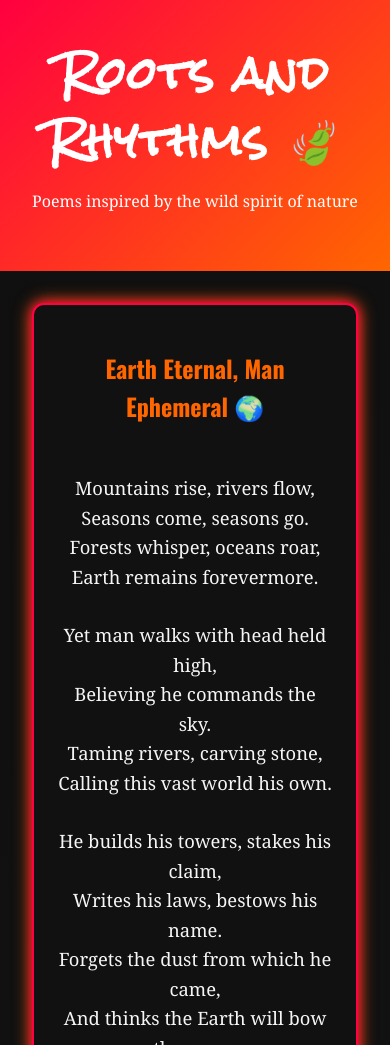
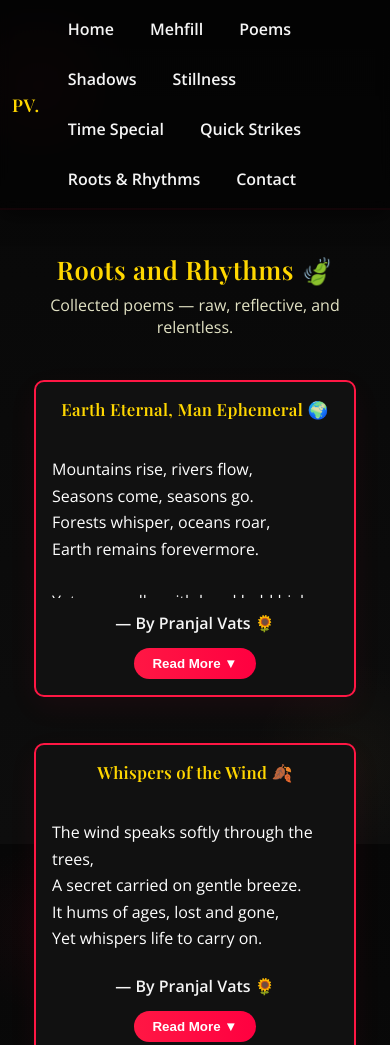
Before and after one commit to vatspranjal29-pv/Wildness-unleashed, a plain HTML site: page naturepoems.html in a window 390 px wide. Shown: the top 1045 px of the page. Drawn offline with nearby package versions, Linux system fonts and the light colour scheme.

Commit message:
Update naturepoems.html

```diff
--- a/naturepoems.html
+++ b/naturepoems.html
@@ -1,121 +1,236 @@
 <!DOCTYPE html>
 <html lang="en">
 <head>
-  <meta charset="UTF-8">
-  <meta name="viewport" content="width=device-width, initial-scale=1.0">
-  <title>Roots and Rhythms 🍃 - Wildness Unleashed</title>
+<meta charset="UTF-8" />
+<meta name="viewport" content="width=device-width,initial-scale=1.0" />
+<title>Roots and Rhythms 🍃 — By Pranjal Vats 🌻</title>
 
 <!-- Google Fonts -->
-  <link href="https://fonts.googleapis.com/css2?family=Rock+Salt&family=Open+Sans:wght@300;400;600;700&family=Oswald:wght@400;700&display=swap" rel="stylesheet">
+<link href="https://fonts.googleapis.com/css2?family=Playfair+Display:wght@600&family=Open+Sans:wght@300;400;600&display=swap" rel="stylesheet">
 
 <style>
-    :root {
-      --accent-1: #ff0040;
-      --accent-2: #ff6600;
-      --bg-1: #0f0f0f;
-      --bg-2: #1c1c1c;
-      --muted: #f5f5f5;
+:root{
+  --red:#ff1744;
+  --red-strong:#ff0040;
+  --gold:#FFD700;
+  --bg-dark:#0d0d0d;
+  --card-bg:#111111;
+  --muted:#f5f5f5;
 }
 
-    body {
-      background: linear-gradient(135deg, var(--bg-1), var(--bg-2));
-      color: var(--muted);
-      font-family: 'Georgia', serif;
-      margin: 0;
-      padding: 0;
-      line-height: 1.6;
+html,body{height:100%;margin:0;}
+body{
+  background: radial-gradient(circle at 10% 10%, rgba(255,20,68,0.04) 0%, transparent 10%),
+              radial-gradient(circle at 90% 90%, rgba(255,209,102,0.03) 0%, transparent 12%),
+              linear-gradient(180deg,#070707 0%, #0d0d0d 100%);
+  color:var(--muted);
+  font-family:'Open Sans',system-ui,-apple-system,Segoe UI,Roboto,'Helvetica Neue',Arial;
+  -webkit-font-smoothing:antialiased;
+  -moz-osx-font-smoothing:grayscale;
+  overflow-y:auto;
 }
 
-    header {
-      text-align: center;
-      padding: 2.5rem 1rem;
-      background: linear-gradient(135deg, var(--accent-1), var(--accent-2));
-      color: #fff;
+/* NAVBAR */
+.navbar{
+  position:sticky;
+  top:0;
+  z-index:30;
+  display:flex;
+  align-items:center;
+  justify-content:space-between;
+  gap:1rem;
+  padding:14px 20px;
+  background:rgba(0,0,0,0.45);
+  backdrop-filter: blur(6px);
+  border-bottom:2px solid rgba(255,23,68,0.06);
+  box-shadow: 0 6px 20px rgba(0,0,0,0.5);
+}
+.brand{
+  display:flex;
+  gap:12px;
+  align-items:center;
+}
+.brand .logo{
+  font-family:'Playfair Display',serif;
+  color:var(--gold);
+  font-weight:700;
+  font-size:1.1rem;
+  letter-spacing:0.6px;
+}
+.nav-links{
+  display:flex;
+  gap:12px;
+  align-items:center;
+  flex-wrap:wrap;
+  overflow:auto;
+}
+.nav-links a{
+  color:var(--muted);
+  text-decoration:none;
+  padding:8px 12px;
+  border-radius:22px;
+  font-weight:600;
+  white-space:nowrap;
+  transition: all .18s ease;
+}
+.nav-links a:hover{ color:var(--gold); background: rgba(255,23,68,0.04); }
+
+/* Page header */
+header.page-head{
+  text-align:center;
+  padding:42px 18px 6px;
+  z-index:10;
+  position:relative;
+}
+header.page-head h1{
+  margin:0;
+  font-family:'Playfair Display', serif;
+  color:var(--gold);
+  font-size:2.25rem;
+  letter-spacing:0.6px;
+}
+header.page-head p.subtitle{
+  margin:8px 0 0;
+  color:#ffd;
+  opacity:0.88;
+  font-size:1rem;
 }
 
-    header h1 {
-      font-family: 'Rock Salt', cursive;
-      font-size: 2.6rem;
-      margin: 0;
-      letter-spacing: 2px;
+/* main wrapper */
+main{
+  position:relative;
+  z-index:10;
+  max-width:1100px;
+  margin:22px auto 80px;
+  padding:0 20px;
 }
 
-    section {
-      padding: 2rem;
-      max-width: 900px;
-      margin: auto;
+/* poems list: 2 columns desktop, 1 column mobile */
+.poems-list{
+  display:grid;
+  grid-template-columns: 1fr;
+  gap:18px;
+}
+@media(min-width:900px){
+  .poems-list{
+    grid-template-columns: 1fr 1fr;
+  }
 }
 
-    article {
-      background: #111;
-      border: 2px solid var(--accent-1);
-      border-radius: 12px;
-      padding: 1.5rem;
-      margin-bottom: 2rem;
-      box-shadow: 0px 0px 12px var(--accent-1), 0px 0px 18px var(--accent-2);
+.poem-card{
+  background:var(--card-bg);
+  border:2px solid var(--red);
+  border-radius:14px;
+  padding:20px;
+  box-shadow: 0 10px 30px rgba(255,23,68,0.06);
+  overflow:visible;
+  transition: transform .18s ease, box-shadow .18s ease;
+}
+.poem-card:hover{ transform: translateY(-6px); box-shadow: 0 18px 40px rgba(255,23,68,0.10); }
+
+.poem-title{
+  margin:0 0 10px;
+  text-align:center;
+  color:var(--gold);
+  font-family:'Playfair Display', serif;
+  font-size:1.25rem;
+  letter-spacing:0.3px;
 }
 
-    article h2 {
-      color: var(--accent-2);
-      text-align: center;
-      margin-bottom: 1rem;
-      font-family: 'Oswald', sans-serif;
+.poem-content{
+  color:#ffffff;
+  white-space:pre-line;
+  line-height:1.65;
+  font-size:1.05rem;
+  max-height:none; /* mobile controls with class */
+  overflow:hidden;
+  transition: max-height .35s ease;
 }
 
-    article p {
-      white-space: pre-line;
-      text-align: center;
-      font-size: 1.15rem;
+.author{
+  margin-top:14px;
+  color:var(--muted);
+  text-align:center;
+  font-weight:600;
 }
 
-    .btn {
-      display: inline-block;
-      margin: 20px auto;
-      padding: 10px 20px;
-      border-radius: 30px;
-      text-decoration: none;
-      font-weight: 600;
-      color: #fff;
-      background: var(--accent-1);
-      box-shadow: 0 0 8px var(--accent-1), 0 0 14px var(--accent-2);
-      transition: background 0.3s ease, box-shadow 0.3s ease;
+.read-toggle{
+  display:block;
+  margin:14px auto 0;
+  text-align:center;
+  background:linear-gradient(90deg,var(--red),var(--red-strong));
+  color:#fff;
+  padding:8px 18px;
+  border-radius:999px;
+  width:max-content;
+  cursor:pointer;
+  font-weight:700;
+  border:none;
+}
+.read-toggle:hover{ filter:brightness(1.05); transform:translateY(-2px); }
+
+@media (max-width:900px){
+  .poem-content{ max-height:10.5em; }
+  .poem-card.expanded .poem-content{ max-height:2000px; }
+}
+@media (min-width:900px){
+  .read-toggle{ display:none; }
 }
 
-    .btn:hover {
-      background: var(--accent-2);
-      box-shadow: 0 0 12px var(--accent-2), 0 0 20px var(--accent-1);
+/* Home button */
+.home-btn{
+  display:block;
+  margin:30px auto 80px;
+  width:fit-content;
+  padding:10px 20px;
+  background: linear-gradient(90deg,var(--red),var(--red-strong));
+  color:#fff;
+  text-decoration:none;
+  border-radius:28px;
+  font-weight:700;
 }
 
-    .center {
-      text-align: center;
+@media (max-width:520px){
+  header.page-head h1{ font-size:1.6rem; }
+  .poem-card{ padding:16px; margin:14px; border-radius:10px; }
+  .poem-title{ font-size:1.05rem; }
+  .poem-content{ font-size:1rem; }
+  .navbar{ padding:10px 12px; }
 }
 </style>
-
-  <!-- Protection Script -->
-  <script>
-    document.addEventListener("contextmenu", e => e.preventDefault());
-    document.addEventListener("keydown", e => {
-      if (
-        e.ctrlKey &&
-        (e.key === "c" || e.key === "u" || e.key === "s" || e.key === "p") ||
-        e.key === "F12"
-      ) {
-        e.preventDefault();
-      }
-    });
-  </script>
 </head>
 <body>
-  <header>
+
+<!-- NAVBAR -->
+<nav class="navbar" role="navigation" aria-label="Main navigation">
+  <div class="brand">
+    <div class="logo">PV.</div>
+  </div>
+  <div class="nav-links" role="menubar">
+    <a href="index.html" role="menuitem">Home</a>
+    <a href="shayari.html" role="menuitem">Mehfill</a>
+    <a href="poems.html" role="menuitem" aria-current="page">Poems</a>
+    <a href="villain.html" role="menuitem">Shadows</a>
+    <a href="unproven.html" role="menuitem">Stillness</a>
+    <a href="trilogy.html" role="menuitem">Time Special</a>
+    <a href="Shortpem.html" role="menuitem">Quick Strikes</a>
+    <a href="naturepoems.html" role="menuitem">Roots &amp; Rhythms</a>
+    <a href="mailto:wildness.unleashed12@gmail.com" role="menuitem">Contact</a>
+  </div>
+</nav>
+
+<header class="page-head">
   <h1>Roots and Rhythms 🍃</h1>
-    <p>Poems inspired by the wild spirit of nature</p>
+  <p class="subtitle">Collected poems — raw, reflective, and relentless.</p>
 </header>
 
-  <section>
+<main>
+<section class="poems-list">
+
 <!-- Poem 1 -->
-    <article>
-      <h2>Earth Eternal, Man Ephemeral 🌍</h2>
-      <p>
+<article class="poem-card">
+  <h2 class="poem-title">Earth Eternal, Man Ephemeral 🌍</h2>
+  <div class="poem-content">
 Mountains rise, rivers flow,
 Seasons come, seasons go.
 Forests whisper, oceans roar,
@@ -141,53 +256,61 @@ It hums beyond where memory lies.
 Man may dream of endless reign,
 Yet he will turn to dust again.
 
-— By <b>Pranjal Vats 🌻</b>
-      </p>
+— By Pranjal Vats 🌻
+  </div>
+  <div class="author">— By Pranjal Vats 🌻</div>
+  <button class="read-toggle" onclick="toggleCard(this)">Read More ▼</button>
 </article>
 
 <!-- Poem 2 -->
-    <article>
-      <h2>Whispers of the Wind 🍂</h2>
-      <p>
+<article class="poem-card">
+  <h2 class="poem-title">Whispers of the Wind 🍂</h2>
+  <div class="poem-content">
 The wind speaks softly through the trees,
 A secret carried on gentle breeze.
 It hums of ages, lost and gone,
 Yet whispers life to carry on.
 
-— By <b>Pranjal Vats 🌻</b>
-      </p>
+— By Pranjal Vats 🌻
+  </div>
+  <div class="author">— By Pranjal Vats 🌻</div>
+  <button class="read-toggle" onclick="toggleCard(this)">Read More ▼</button>
 </article>
 
 <!-- Poem 3 -->
-    <article>
-      <h2>River’s Song 🌊</h2>
-      <p>
+<article class="poem-card">
+  <h2 class="poem-title">River’s Song 🌊</h2>
+  <div class="poem-content">
 A river carves with patient grace,
 Through rock, through time, it finds its place.
 No rush, no force, just steady flow,
 A lesson in the way to grow.
 
-— By <b>Pranjal Vats 🌻</b>
-      </p>
+— By Pranjal Vats 🌻
+  </div>
+  <div class="author">— By Pranjal Vats 🌻</div>
+  <button class="read-toggle" onclick="toggleCard(this)">Read More ▼</button>
 </article>
 
 <!-- Poem 4 -->
-    <article>
-      <h2>Roots Beneath 🌱</h2>
-      <p>
+<article class="poem-card">
+  <h2 class="poem-title">Roots Beneath 🌱</h2>
+  <div class="poem-content">
 We see the tree, its crown, its might,
 But roots hold steady out of sight.
 In hidden soil, they weave, they stay,
 The strength that keeps the storms away.
 
-— By <b>Pranjal Vats 🌻</b>
-      </p>
+— By Pranjal Vats 🌻
+  </div>
+  <div class="author">— By Pranjal Vats 🌻</div>
+  <button class="read-toggle" onclick="toggleCard(this)">Read More ▼</button>
 </article>
 
 <!-- Poem 5 -->
-    <article>
-      <h2>Whispers of Night 🌌</h2>
-      <p>
+<article class="poem-card">
+  <h2 class="poem-title">Whispers of Night 🌌</h2>
+  <div class="poem-content">
 The sky is painted deep and wide,
 A velvet sea where stars reside.
 They shimmer soft, they whisper light,
@@ -213,14 +336,16 @@ A dreamer waits—she wants it all.
 With stars above and heart so wide,
 She walks with hope, and time as guide.
 
-— By <b>Pranjal Vats 🌻</b>
-      </p>
+— By Pranjal Vats 🌻
+  </div>
+  <div class="author">— By Pranjal Vats 🌻</div>
+  <button class="read-toggle" onclick="toggleCard(this)">Read More ▼</button>
 </article>
 
 <!-- Poem 6 -->
-    <article>
-      <h2>Under Starlit Dreams ✨</h2>
-      <p>
+<article class="poem-card">
+  <h2 class="poem-title">Under Starlit Dreams ✨</h2>
+  <div class="poem-content">
 The night is quiet, soft, and deep,
 The stars above, their secrets keep.
 They shimmer bright, they call my name,
@@ -236,14 +361,16 @@ I wait for dreams to take their flight.
 But till they come, I stand so still,
 With stars above and heart to fill.
 
-— By <b>Pranjal Vats 🌻</b>
-      </p>
+— By Pranjal Vats 🌻
+  </div>
+  <div class="author">— By Pranjal Vats 🌻</div>
+  <button class="read-toggle" onclick="toggleCard(this)">Read More ▼</button>
 </article>
 
 <!-- Poem 7 -->
-    <article>
-      <h2>The Shape of Water 💦</h2>
-      <p>
+<article class="poem-card">
+  <h2 class="poem-title">The Shape of Water 💦</h2>
+  <div class="poem-content">
 It drips in silence, soft and small,
 A silver thread, unnoticed fall—
 It bends to shape, to cup, to stream,
@@ -274,13 +401,36 @@ This quiet force we all have known.
 For water—gentle, vast, and free—
 Is strength wrapped in humility.
 
-— By <b>Pranjal Vats 🌻</b>
-      </p>
+— By Pranjal Vats 🌻
+  </div>
+  <div class="author">— By Pranjal Vats 🌻</div>
+  <button class="read-toggle" onclick="toggleCard(this)">Read More ▼</button>
 </article>
 
-    <div class="center">
-      <a class="btn" href="index.html">🏠 Back to Home</a>
-    </div>
 </section>
+
+<a class="home-btn" href="index.html">⬅ 🏠 Back to Home</a>
+</main>
+
+<script>
+function toggleCard(btn){
+  const card = btn.closest('.poem-card');
+  card.classList.toggle('expanded');
+  btn.textContent = card.classList.contains('expanded') ? 'Read Less ▲' : 'Read More ▼';
+}
+window.addEventListener('load',()=>{
+  if(window.innerWidth>=900){
+    document.querySelectorAll('.poem-card').forEach(c=>c.classList.add('expanded'));
+  }
+});
+window.addEventListener('resize',()=>{
+  if(window.innerWidth>=900){
+    document.querySelectorAll('.poem-card').forEach(c=>c.classList.add('expanded'));
+  } else {
+    document.querySelectorAll('.poem-card').forEach(c=>c.classList.remove('expanded'));
+  }
+});
+</script>
+
 </body>
 </html>
```
Lines whose indentation alone changed are shown as unchanged.
